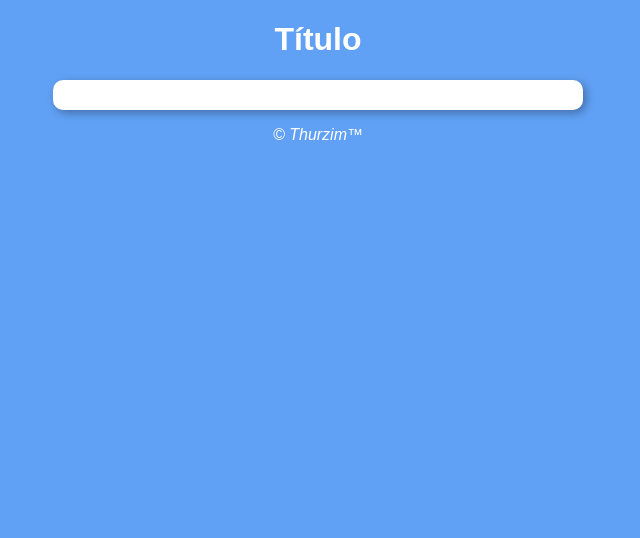
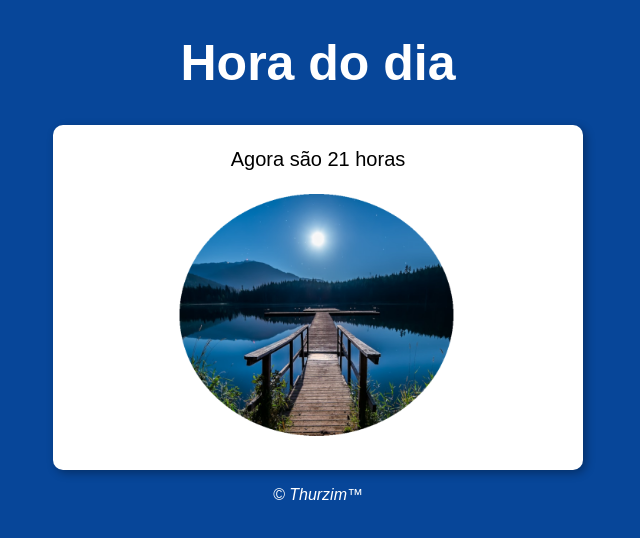
Before and after one commit to ThurzimZK/javascript, a plain HTML site: page aula12ex/ex013/index.html in a window 1280 px wide. Shown: the whole page, without its empty margins (322-962 px from the left). Drawn offline with Linux system fonts and the light colour scheme.

Commit message:
ex finalizado

```diff
--- a/aula12ex/ex013/css/style.css
+++ b/aula12ex/ex013/css/style.css
@@ -4,11 +4,12 @@
     font-family: Arial, Helvetica, sans-serif;
 }
 body{
-    background-color: rgb(97, 161, 245);
+    background: rgb(97, 161, 245);
 }
 header{
     color: white;
     text-align: center;
+    font-size: 25px;
 }
 section{
     background-color: white;
@@ -18,6 +19,15 @@ section{
     margin: auto;
     box-shadow: 3px 3px 10px rgba(0, 0, 0, 0.322);
 }
+div{
+    text-align: center;
+    padding: 8px;
+    font-size: 20px;
+}
+#imagem{
+    width: 300px;
+}
+
 
 footer{
     color: white;
--- a/aula12ex/ex013/index.html
+++ b/aula12ex/ex013/index.html
@@ -7,17 +7,17 @@
     <title>Exercicio Horario</title>
     <link rel="stylesheet" href="css/style.css">
 </head>
-<body>
+<body onload="carregar()">
     <header>
-        <h1>Título</h1>
+        <h1>Hora do dia</h1>
     </header>
     <main>
         <section>
-            <div>
+            <div id="msg">
 
             </div>
-            <div>
-
+            <div id="img">
+                <img src="assets/manha.png" alt="Foto do dia" id="imagem">
             </div>
         </section>
     </main>
--- a/aula12ex/ex013/script.js
+++ b/aula12ex/ex013/script.js
@@ -0,0 +1,24 @@
+function carregar(){
+    var msg = document.getElementById('msg')
+    var img = document.getElementById('imagem')
+    var data = new Date()
+    var hora = data.getHours()
+
+    msg.innerHTML = `Agora são ${hora} horas`
+    if (hora >= 0 && hora < 5){
+        //boa madrugada
+        img.src = 'assets/madrugada.png'
+        document.body.style.background = '#515154'
+    } else if(hora >= 5 && hora < 12){
+        //bom dia
+        img.src = 'assets/manha.png'
+        document.body.style.background = '#e2cd9f'
+    } else if(hora >= 12 && hora < 19){
+        //boa tarde
+        img.src = 'assets/tarde.png'
+    } else{
+        //boa noite
+        img.src = 'assets/noite.png'
+        document.body.style.background = '#074699'
+    }
+}
```
Also changed, not shown: aula12ex/ex013/assets/madrugada.png (added), aula12ex/ex013/assets/manha.png (added), aula12ex/ex013/assets/noite.png (added), aula12ex/ex013/assets/tarde.png (added).
